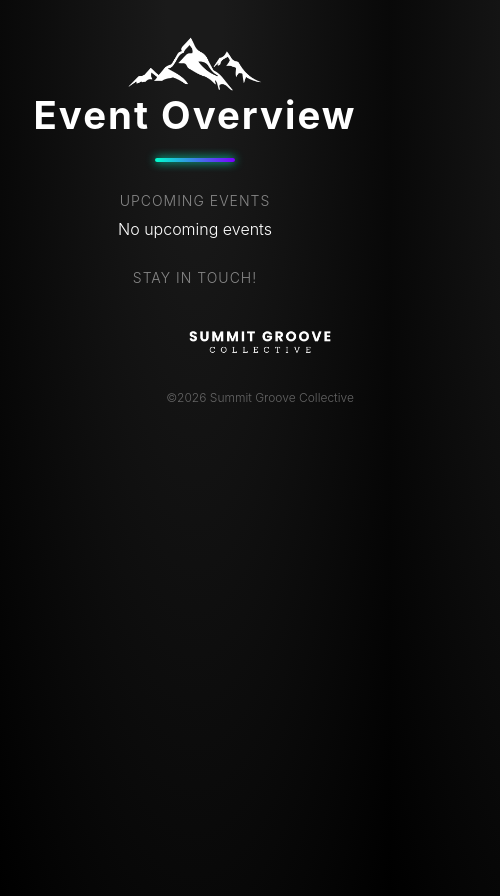
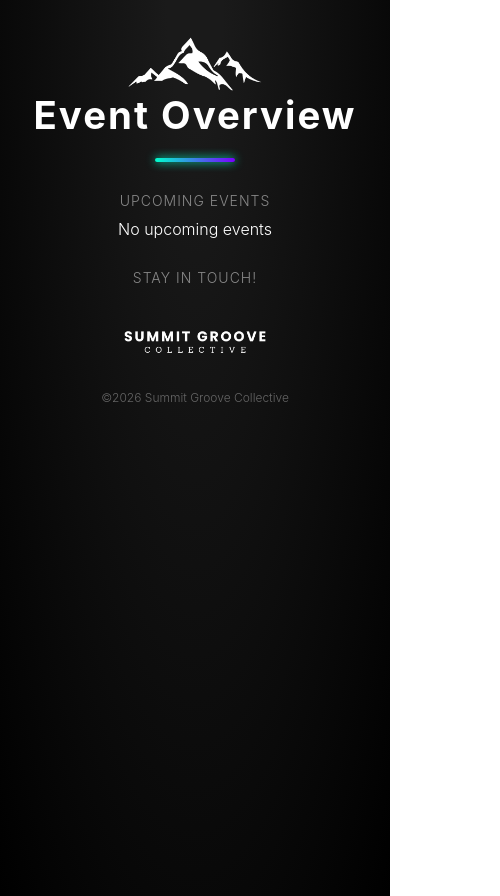
Before and after one commit to ymargreth/eventpresenter, a plain HTML site: page svc.web/html/index.html in a window 390 px wide. Shown: the whole page, 500 px wide, since content can reach past the window. Drawn offline with Linux system fonts and the light colour scheme; no server answers.

Commit message:
remove fixed width for footer, to allow for responsive design (#27)

```diff
--- a/svc.web/html/style.css
+++ b/svc.web/html/style.css
@@ -28,7 +28,7 @@ a {
 
 footer {
 	position: relative;
-	width: 30rem;
+	/* width: 30rem; */
 	bottom: 0.5rem;
 	margin-top: 2rem;
 }
```
